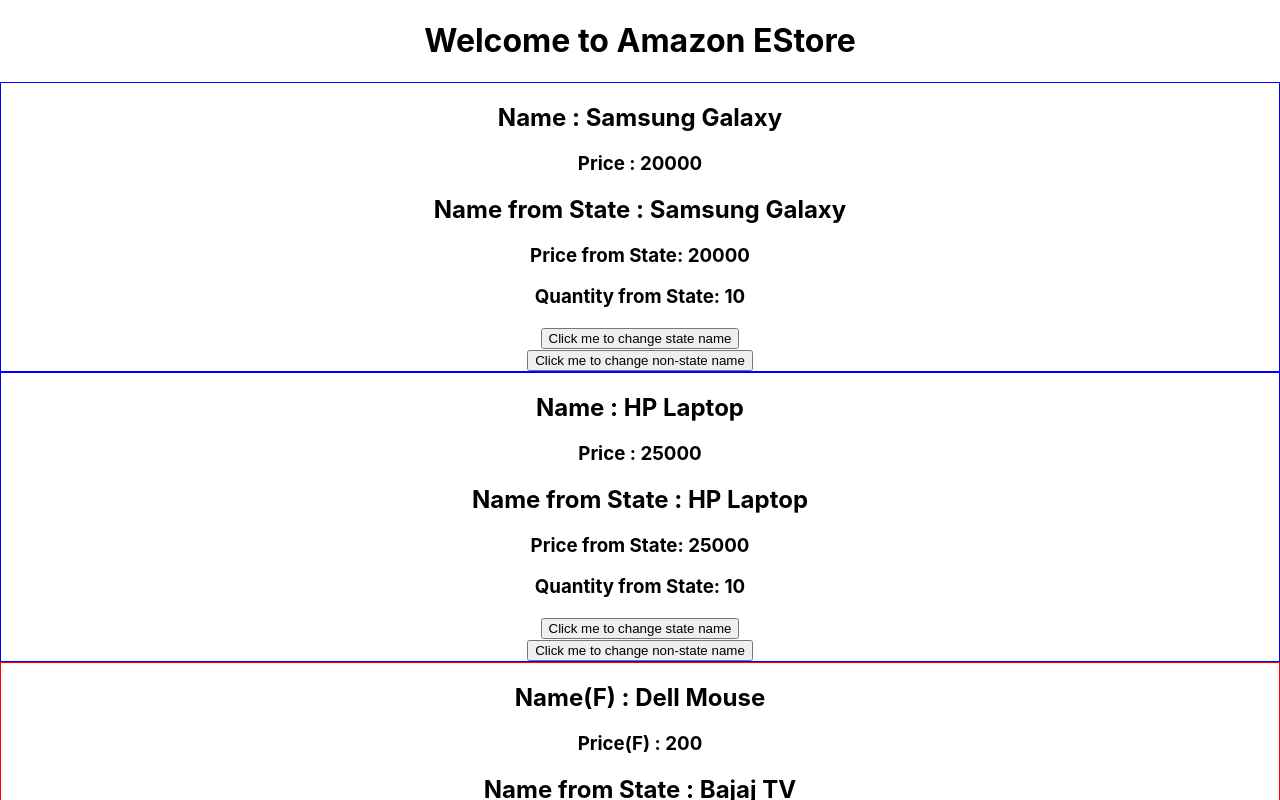
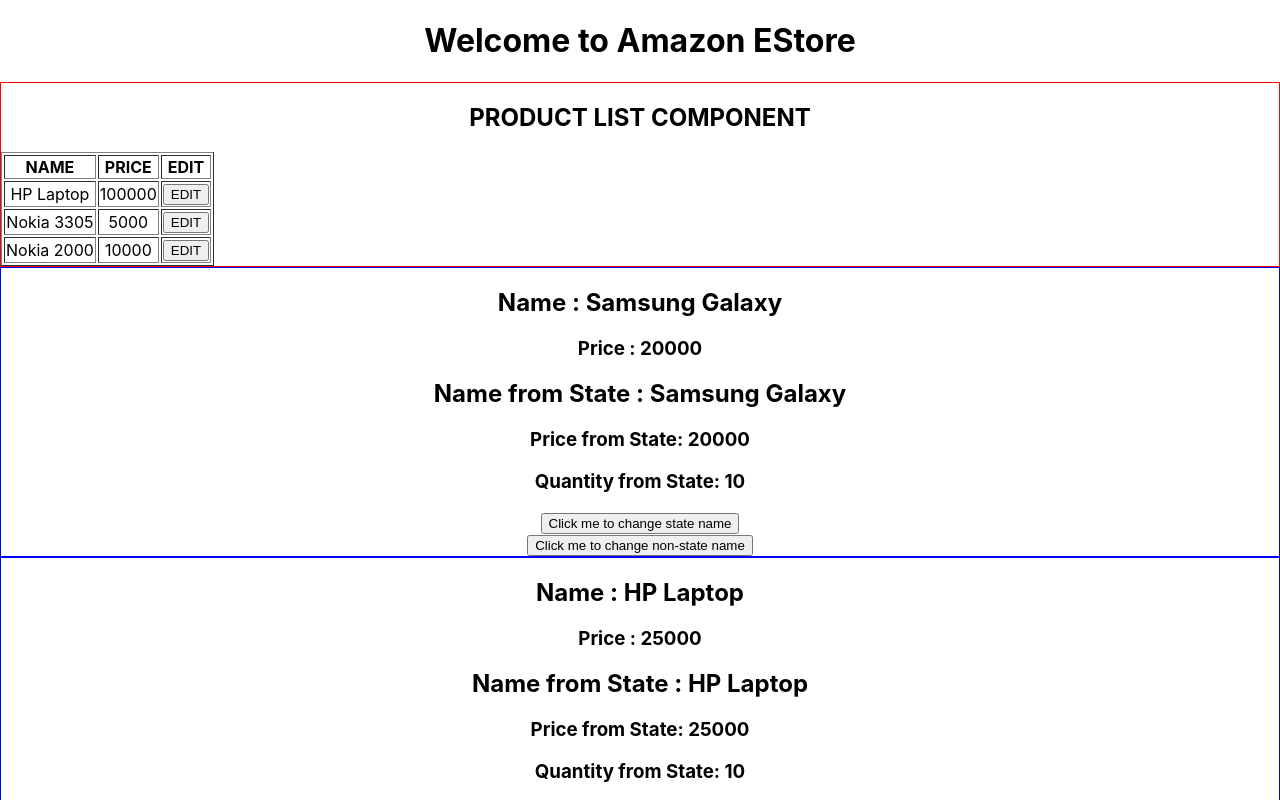
Before and after one commit to aw1app/sl-cis-jfsd, a React (Create React App) app in the folder PHASE1/REACT/my-app2/: page / in a window 1280 px wide. Shown: the top 800 px of the page. Built offline with nearby package versions, Linux system fonts and the light colour scheme.

Commit message:
react updates

```diff
--- a/PHASE1/REACT/my-app2/src/App.js
+++ b/PHASE1/REACT/my-app2/src/App.js
@@ -3,6 +3,7 @@
 import Welcome from './components/Welcome';
 import Product from './components/Product';
 import ProductF from './components/ProductF';
+import ProductList from './components/ProductList';
 
 //function App {
 const App = () => {
@@ -13,6 +14,7 @@
       <h1 >
         Welcome to Amazon EStore
       </h1>
+      <ProductList />
 
       <Product name="Samsung Galaxy"  price="20000" />
 
--- a/PHASE1/REACT/my-app2/src/components/Product.js
+++ b/PHASE1/REACT/my-app2/src/components/Product.js
@@ -19,10 +19,12 @@
         };
 
         this.changeName = this.changeName.bind(this);
-        this.changeNameOfInstacnceVar = this.changeNameOfInstacnceVar.bind(this);
+
+        // changeNameOfInstacnceVar is an arrow function so no binding is required
+        //this.changeNameOfInstacnceVar = this.changeNameOfInstacnceVar.bind(this);
     }
 
-    changeNameOfInstacnceVar(){
+    changeNameOfInstacnceVar = () =>{
         alert("INSIDE changeNameOfInstacnceVar method");
         this.productName = "HAHA 2";
         console.log("this.productName = ", this.productName);
--- /dev/null
+++ b/PHASE1/REACT/my-app2/src/components/ProductList.js
@@ -0,0 +1,38 @@
+
+import { Component } from "react";
+import productsData from '../products-data'
+
+class ProductList extends Component {
+
+    constructor(props){
+        super(props);
+
+        this.state={
+            products: productsData
+        };
+
+    }
+
+
+    editProduct = (evt) => {
+        console.log("IN editProduct");
+    }
+
+    render() {
+        return (
+            <div style={ {border:"solid 1px", "border-color": 'red'} } >
+                <h2>PRODUCT LIST COMPONENT</h2>
+                <table border="1">
+                    <th>NAME</th><th>PRICE</th><th> EDIT </th>
+
+                    {this.state.products.map( (product) => (
+                        <tr> <td>{product.name}</td><td>{product.price}</td>
+                        <td> <button onClick={this.editProduct} >EDIT</button></td> </tr>
+                    ))}
+
+                </table>
+            </div>
+        )
+    }
+}
+export default ProductList;
--- /dev/null
+++ b/PHASE1/REACT/my-app2/src/products-data.js
@@ -0,0 +1,28 @@
+const productsData = [
+    {
+        "id": "1",
+        "name": "HP Laptop",
+        "price": 100000,
+        "description": "HP Gaming Laptop",
+        "inStock": true,
+        "imagePath": "images/111.png"
+    },
+    {
+        "id": "10",
+        "name": "Nokia 3305",
+        "price": "5000",
+        "description": "",
+        "inStock": true,
+        "imagePath": "images/222.png"
+    },
+    {
+        "id": "100",
+        "name": "Nokia 2000",
+        "price": "10000",
+        "description": "",
+        "inStock": true,
+        "imagePath": "images/222.png"
+    }
+];
+
+export default productsData;
```
